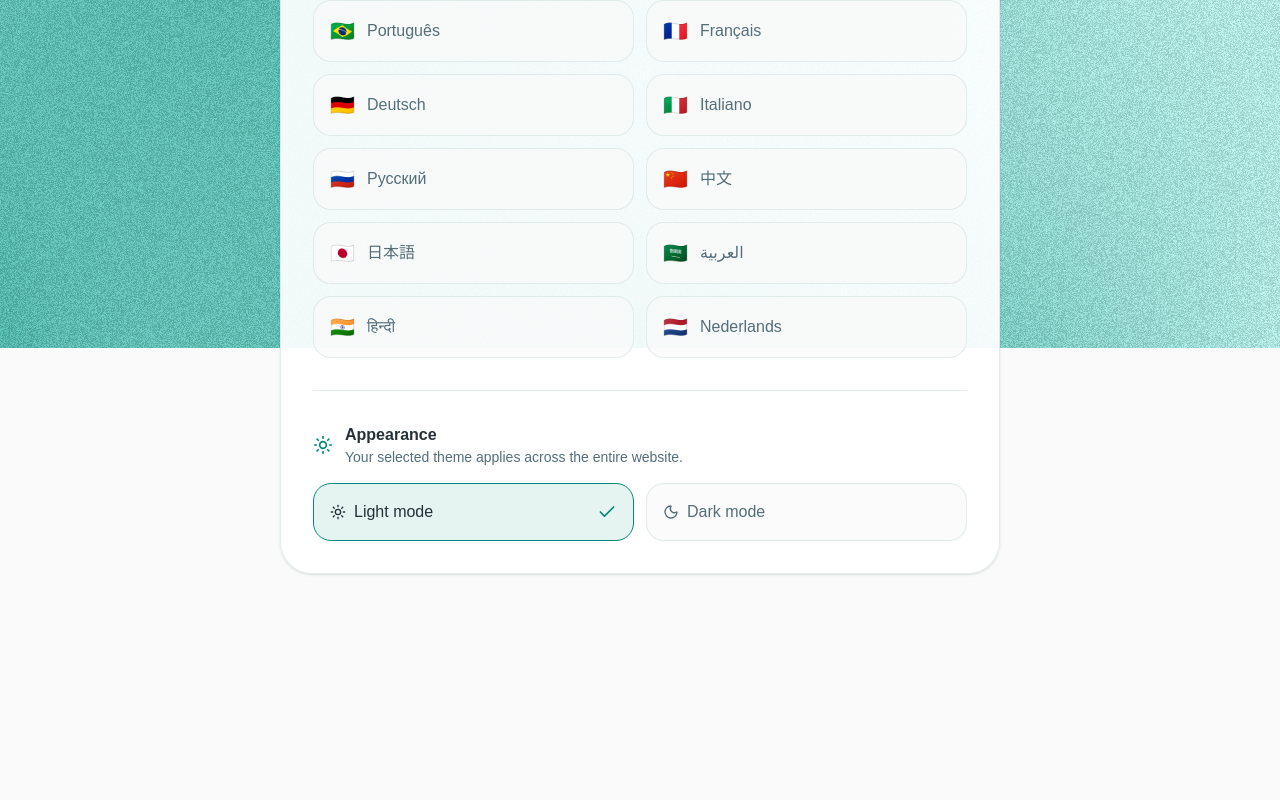
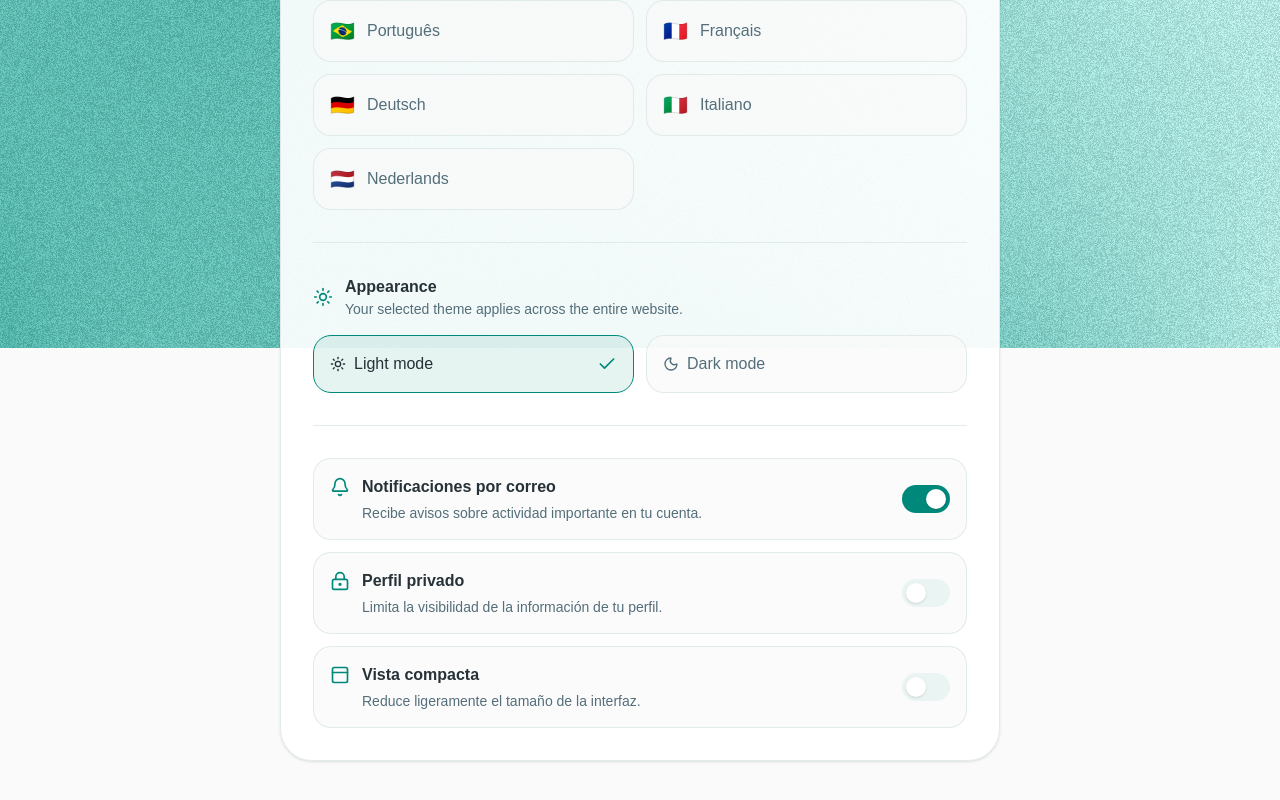
Before and after one commit to gabarhdz/mentrasFrontend, a React (Vite) app: page /settings in a window 1280 px wide. Shown: the part 452-1252 px from the top of the page. Before the commit the page ends 1090 px from the top, so only its background shows below. Built offline with nearby package versions, Linux system fonts and the light colour scheme; no server answers.

Commit message:
delete non latin alphabetic languages

```diff
--- a/src/i18n/index.ts
+++ b/src/i18n/index.ts
@@ -4,7 +4,7 @@ import { initReactI18next } from 'react-i18next'
 import { translationCatalog } from '@/lib/ui-translations'
 import sharedMessages from './shared'
 
-export const supportedLanguages = ['es', 'en', 'pt', 'fr', 'de', 'it', 'ru', 'zh', 'ja', 'ar', 'hi', 'nl'] as const
+export const supportedLanguages = ['es', 'en', 'pt', 'fr', 'de', 'it', 'nl'] as const
 export type AppLanguage = (typeof supportedLanguages)[number]
 
 export const LANGUAGE_STORAGE_KEY = 'mentras.language'
--- a/src/i18n/shared.ts
+++ b/src/i18n/shared.ts
@@ -9,11 +9,6 @@ const languageNames: Record<AppLanguage, SharedMessages> = {
   fr: { 'nav.pymes': 'Entreprises', 'nav.learning': 'Apprentissage', 'nav.tools': 'Outils', 'nav.dashboard': 'Tableau de bord', 'nav.blog': 'Blog', 'nav.settings': 'Paramètres', 'nav.profile': 'Mon profil', 'nav.language': 'Langue', 'settings.title': 'Paramètres', 'settings.description': 'Personnalisez l’affichage de Mentras sur l’ensemble du site.', 'settings.languageDetail': 'Définissez la langue utilisée dans la navigation et les écrans partagés.', 'settings.appearance': 'Apparence', 'settings.appearanceDetail': 'Le thème sélectionné s’applique à l’ensemble du site.', 'theme.light': 'Mode clair', 'theme.dark': 'Mode sombre', 'footer.explore': 'Explorer', 'footer.resources': 'Ressources', 'footer.legal': 'Mentions légales', 'footer.home': 'Accueil', 'footer.contact': 'Contact', 'footer.privacy': 'Confidentialité', 'footer.terms': 'Conditions' },
   de: { 'nav.pymes': 'Unternehmen', 'nav.learning': 'Lernen', 'nav.tools': 'Werkzeuge', 'nav.dashboard': 'Dashboard', 'nav.blog': 'Blog', 'nav.settings': 'Einstellungen', 'nav.profile': 'Mein Profil', 'nav.language': 'Sprache', 'settings.title': 'Einstellungen', 'settings.description': 'Passe an, wie Mentras auf der gesamten Website angezeigt wird.', 'settings.languageDetail': 'Lege die Sprache für Navigation und gemeinsame Ansichten fest.', 'settings.appearance': 'Darstellung', 'settings.appearanceDetail': 'Das ausgewählte Design gilt für die gesamte Website.', 'theme.light': 'Heller Modus', 'theme.dark': 'Dunkler Modus', 'footer.explore': 'Entdecken', 'footer.resources': 'Ressourcen', 'footer.legal': 'Rechtliches', 'footer.home': 'Startseite', 'footer.contact': 'Kontakt', 'footer.privacy': 'Datenschutz', 'footer.terms': 'Nutzungsbedingungen' },
   it: { 'nav.pymes': 'Imprese', 'nav.learning': 'Apprendimento', 'nav.tools': 'Strumenti', 'nav.dashboard': 'Dashboard', 'nav.blog': 'Blog', 'nav.settings': 'Impostazioni', 'nav.profile': 'Il mio profilo', 'nav.language': 'Lingua', 'settings.title': 'Impostazioni', 'settings.description': 'Personalizza come Mentras viene visualizzato in tutto il sito.', 'settings.languageDetail': 'Imposta la lingua usata nella navigazione e nelle schermate condivise.', 'settings.appearance': 'Aspetto', 'settings.appearanceDetail': 'Il tema selezionato si applica a tutto il sito.', 'theme.light': 'Modalità chiara', 'theme.dark': 'Modalità scura', 'footer.explore': 'Esplora', 'footer.resources': 'Risorse', 'footer.legal': 'Legale', 'footer.home': 'Home', 'footer.contact': 'Contatti', 'footer.privacy': 'Privacy', 'footer.terms': 'Termini' },
-  ru: { 'nav.pymes': 'Компании', 'nav.learning': 'Обучение', 'nav.tools': 'Инструменты', 'nav.dashboard': 'Панель', 'nav.blog': 'Блог', 'nav.settings': 'Настройки', 'nav.profile': 'Мой профиль', 'nav.language': 'Язык', 'settings.title': 'Настройки', 'settings.description': 'Настройте отображение Mentras на всем сайте.', 'settings.languageDetail': 'Выберите язык навигации и общих экранов.', 'settings.appearance': 'Внешний вид', 'settings.appearanceDetail': 'Выбранная тема применяется ко всему сайту.', 'theme.light': 'Светлый режим', 'theme.dark': 'Темный режим', 'footer.explore': 'Обзор', 'footer.resources': 'Ресурсы', 'footer.legal': 'Правовая информация', 'footer.home': 'Главная', 'footer.contact': 'Контакты', 'footer.privacy': 'Конфиденциальность', 'footer.terms': 'Условия' },
-  zh: { 'nav.pymes': '企业', 'nav.learning': '学习', 'nav.tools': '工具', 'nav.dashboard': '仪表板', 'nav.blog': '博客', 'nav.settings': '设置', 'nav.profile': '我的资料', 'nav.language': '语言', 'settings.title': '设置', 'settings.description': '自定义 Mentras 在整个网站中的显示方式。', 'settings.languageDetail': '设置导航和共享页面使用的语言。', 'settings.appearance': '外观', 'settings.appearanceDetail': '所选主题会应用到整个网站。', 'theme.light': '浅色模式', 'theme.dark': '深色模式', 'footer.explore': '探索', 'footer.resources': '资源', 'footer.legal': '法律', 'footer.home': '首页', 'footer.contact': '联系', 'footer.privacy': '隐私', 'footer.terms': '条款' },
-  ja: { 'nav.pymes': '企業', 'nav.learning': '学習', 'nav.tools': 'ツール', 'nav.dashboard': 'ダッシュボード', 'nav.blog': 'ブログ', 'nav.settings': '設定', 'nav.profile': 'プロフィール', 'nav.language': '言語', 'settings.title': '設定', 'settings.description': 'Mentras の表示方法をサイト全体でカスタマイズします。', 'settings.languageDetail': 'ナビゲーションと共有画面で使う言語を設定します。', 'settings.appearance': '外観', 'settings.appearanceDetail': '選択したテーマはサイト全体に適用されます。', 'theme.light': 'ライトモード', 'theme.dark': 'ダークモード', 'footer.explore': '探索', 'footer.resources': 'リソース', 'footer.legal': '法的情報', 'footer.home': 'ホーム', 'footer.contact': 'お問い合わせ', 'footer.privacy': 'プライバシー', 'footer.terms': '利用規約' },
-  ar: { 'nav.pymes': 'الشركات', 'nav.learning': 'التعلم', 'nav.tools': 'الأدوات', 'nav.dashboard': 'لوحة التحكم', 'nav.blog': 'المدونة', 'nav.settings': 'الإعدادات', 'nav.profile': 'ملفي الشخصي', 'nav.language': 'اللغة', 'settings.title': 'الإعدادات', 'settings.description': 'خصّص طريقة عرض Mentras في كل الموقع.', 'settings.languageDetail': 'حدد لغة التنقل والشاشات المشتركة.', 'settings.appearance': 'المظهر', 'settings.appearanceDetail': 'يتم تطبيق النمط المحدد على الموقع بالكامل.', 'theme.light': 'الوضع الفاتح', 'theme.dark': 'الوضع الداكن', 'footer.explore': 'استكشف', 'footer.resources': 'الموارد', 'footer.legal': 'قانوني', 'footer.home': 'الرئيسية', 'footer.contact': 'اتصل بنا', 'footer.privacy': 'الخصوصية', 'footer.terms': 'الشروط' },
-  hi: { 'nav.pymes': 'व्यवसाय', 'nav.learning': 'सीखना', 'nav.tools': 'उपकरण', 'nav.dashboard': 'डैशबोर्ड', 'nav.blog': 'ब्लॉग', 'nav.settings': 'सेटिंग्स', 'nav.profile': 'मेरी प्रोफ़ाइल', 'nav.language': 'भाषा', 'settings.title': 'सेटिंग्स', 'settings.description': 'पूरी वेबसाइट पर Mentras कैसे दिखे, इसे अनुकूलित करें।', 'settings.languageDetail': 'नेविगेशन और साझा स्क्रीन में उपयोग की जाने वाली भाषा सेट करें।', 'settings.appearance': 'दिखावट', 'settings.appearanceDetail': 'चुनी गई थीम पूरी वेबसाइट पर लागू होती है।', 'theme.light': 'लाइट मोड', 'theme.dark': 'डार्क मोड', 'footer.explore': 'खोजें', 'footer.resources': 'संसाधन', 'footer.legal': 'कानूनी', 'footer.home': 'होम', 'footer.contact': 'संपर्क', 'footer.privacy': 'गोपनीयता', 'footer.terms': 'शर्तें' },
   nl: { 'nav.pymes': 'Bedrijven', 'nav.learning': 'Leren', 'nav.tools': 'Tools', 'nav.dashboard': 'Dashboard', 'nav.blog': 'Blog', 'nav.settings': 'Instellingen', 'nav.profile': 'Mijn profiel', 'nav.language': 'Taal', 'settings.title': 'Instellingen', 'settings.description': 'Pas aan hoe Mentras op de hele website wordt weergegeven.', 'settings.languageDetail': 'Stel de taal in voor navigatie en gedeelde schermen.', 'settings.appearance': 'Weergave', 'settings.appearanceDetail': 'Het gekozen thema geldt voor de hele website.', 'theme.light': 'Lichte modus', 'theme.dark': 'Donkere modus', 'footer.explore': 'Verkennen', 'footer.resources': 'Hulpmiddelen', 'footer.legal': 'Juridisch', 'footer.home': 'Home', 'footer.contact': 'Contact', 'footer.privacy': 'Privacy', 'footer.terms': 'Voorwaarden' },
 }
 
--- a/src/index.css
+++ b/src/index.css
@@ -1,4 +1,8 @@
 @import "tailwindcss";
+
+html.compact-mode {
+  font-size: 93.75%;
+}
 @import "tw-animate-css";
 @import "shadcn/tailwind.css";
 @import "@fontsource-variable/geist";
--- a/src/lib/preferences.tsx
+++ b/src/lib/preferences.tsx
@@ -12,11 +12,6 @@ export const languageOptions = [
   { value: 'fr', flag: '🇫🇷', shortLabel: 'FR', label: 'Français' },
   { value: 'de', flag: '🇩🇪', shortLabel: 'DE', label: 'Deutsch' },
   { value: 'it', flag: '🇮🇹', shortLabel: 'IT', label: 'Italiano' },
-  { value: 'ru', flag: '🇷🇺', shortLabel: 'RU', label: 'Русский' },
-  { value: 'zh', flag: '🇨🇳', shortLabel: 'ZH', label: '中文' },
-  { value: 'ja', flag: '🇯🇵', shortLabel: 'JA', label: '日本語' },
-  { value: 'ar', flag: '🇸🇦', shortLabel: 'AR', label: 'العربية' },
-  { value: 'hi', flag: '🇮🇳', shortLabel: 'HI', label: 'हिन्दी' },
   { value: 'nl', flag: '🇳🇱', shortLabel: 'NL', label: 'Nederlands' },
 ] as const satisfies readonly { value: Language; flag: string; shortLabel: string; label: string }[]
 
@@ -25,11 +20,24 @@ type PreferencesContextValue = {
   setLanguage: (language: Language) => void
   theme: Theme
   setTheme: (theme: Theme) => void
+  emailNotifications: boolean
+  setEmailNotifications: (enabled: boolean) => void
+  privateProfile: boolean
+  setPrivateProfile: (enabled: boolean) => void
+  compactMode: boolean
+  setCompactMode: (enabled: boolean) => void
 }
 
 const PreferencesContext = createContext<PreferencesContextValue | null>(null)
 const THEME_KEY = 'mentras.theme'
+const EMAIL_NOTIFICATIONS_KEY = 'mentras.email-notifications'
+const PRIVATE_PROFILE_KEY = 'mentras.private-profile'
+const COMPACT_MODE_KEY = 'mentras.compact-mode'
 const readTheme = (): Theme => localStorage.getItem(THEME_KEY) === 'dark' ? 'dark' : 'light'
+const readBoolean = (key: string, fallback: boolean) => {
+  const value = localStorage.getItem(key)
+  return value === null ? fallback : value === 'true'
+}
 
 export const getLocalizedCopy = <CopyMap extends Partial<Record<Language, unknown>>>(
   copy: CopyMap,
@@ -39,6 +47,9 @@ export const getLocalizedCopy = <CopyMap extends Partial<Record<Language, unknow
 export function PreferencesProvider({ children }: { children: ReactNode }) {
   const [language, setCurrentLanguage] = useState<Language>(i18n.language as Language)
   const [theme, setTheme] = useState<Theme>(readTheme)
+  const [emailNotifications, setEmailNotifications] = useState(() => readBoolean(EMAIL_NOTIFICATIONS_KEY, true))
+  const [privateProfile, setPrivateProfile] = useState(() => readBoolean(PRIVATE_PROFILE_KEY, false))
+  const [compactMode, setCompactMode] = useState(() => readBoolean(COMPACT_MODE_KEY, false))
 
   useEffect(() => {
     const syncLanguage = (nextLanguage: string) => setCurrentLanguage(nextLanguage as Language)
@@ -49,7 +60,7 @@ export function PreferencesProvider({ children }: { children: ReactNode }) {
   useEffect(() => {
     localStorage.setItem(LANGUAGE_STORAGE_KEY, language)
     document.documentElement.lang = language
-    document.documentElement.dir = language === 'ar' ? 'rtl' : 'ltr'
+    document.documentElement.dir = 'ltr'
   }, [language])
 
   useEffect(() => {
@@ -57,8 +68,15 @@ export function PreferencesProvider({ children }: { children: ReactNode }) {
     document.documentElement.classList.toggle('dark', theme === 'dark')
   }, [theme])
 
+  useEffect(() => localStorage.setItem(EMAIL_NOTIFICATIONS_KEY, String(emailNotifications)), [emailNotifications])
+  useEffect(() => localStorage.setItem(PRIVATE_PROFILE_KEY, String(privateProfile)), [privateProfile])
+  useEffect(() => {
+    localStorage.setItem(COMPACT_MODE_KEY, String(compactMode))
+    document.documentElement.classList.toggle('compact-mode', compactMode)
+  }, [compactMode])
+
   return (
-    <PreferencesContext.Provider value={{ language, setLanguage: (nextLanguage) => void i18n.changeLanguage(nextLanguage), theme, setTheme }}>
+    <PreferencesContext.Provider value={{ language, setLanguage: (nextLanguage) => void i18n.changeLanguage(nextLanguage), theme, setTheme, emailNotifications, setEmailNotifications, privateProfile, setPrivateProfile, compactMode, setCompactMode }}>
       {children}
     </PreferencesContext.Provider>
   )
--- a/src/pages/Settings.tsx
+++ b/src/pages/Settings.tsx
@@ -1,11 +1,11 @@
-import { Check, Globe2, Moon, Sun } from 'lucide-react'
+import { Bell, Check, Globe2, LockKeyhole, Moon, PanelTop, Sun } from 'lucide-react'
 import { useTranslation } from 'react-i18next'
 
 import Header from '@/components/ui/Header'
 import { languageOptions, type Theme, usePreferences } from '@/lib/preferences'
 
 const Settings = () => {
-  const { language, setLanguage, theme, setTheme } = usePreferences()
+  const { language, setLanguage, theme, setTheme, emailNotifications, setEmailNotifications, privateProfile, setPrivateProfile, compactMode, setCompactMode } = usePreferences()
   const { t } = useTranslation()
   const optionClass = (active: boolean) =>
     `flex items-center justify-between rounded-2xl border p-4 text-left transition ${
@@ -13,6 +13,7 @@ const Settings = () => {
         ? 'border-primary bg-primary/10 text-foreground'
         : 'border-border/70 bg-background/70 text-muted-foreground hover:border-primary/30'
     }`
+  const toggleClass = (enabled: boolean) => `relative inline-flex h-7 w-12 shrink-0 rounded-full transition ${enabled ? 'bg-primary' : 'bg-muted'}`
 
   return (
     <div className="min-h-screen text-foreground">
@@ -52,6 +53,21 @@ const Settings = () => {
               ))}
             </div>
           </section>
+
+          <section className="mt-8 border-t border-border/70 pt-8">
+            <div className="space-y-3">
+              {[
+                [Bell, 'Notificaciones por correo', 'Recibe avisos sobre actividad importante en tu cuenta.', emailNotifications, setEmailNotifications],
+                [LockKeyhole, 'Perfil privado', 'Limita la visibilidad de la información de tu perfil.', privateProfile, setPrivateProfile],
+                [PanelTop, 'Vista compacta', 'Reduce ligeramente el tamaño de la interfaz.', compactMode, setCompactMode],
+              ].map(([Icon, title, description, enabled, setEnabled]) => {
+                const PreferenceIcon = Icon as typeof Bell
+                const isEnabled = enabled as boolean
+                const update = setEnabled as (next: boolean) => void
+                return <div key={title as string} className="flex items-center justify-between gap-4 rounded-2xl border border-border/70 bg-background/70 p-4"><div className="flex gap-3"><PreferenceIcon className="mt-0.5 size-5 shrink-0 text-primary" /><div><h2 className="font-semibold">{title as string}</h2><p className="mt-1 text-sm text-muted-foreground">{description as string}</p></div></div><button type="button" role="switch" aria-checked={isEnabled} aria-label={title as string} onClick={() => update(!isEnabled)} className={toggleClass(isEnabled)}><span className={`absolute top-1 size-5 rounded-full bg-white shadow transition ${isEnabled ? 'left-6' : 'left-1'}`} /></button></div>
+              })}
+            </div>
+          </section>
         </div>
       </main>
     </div>
```
